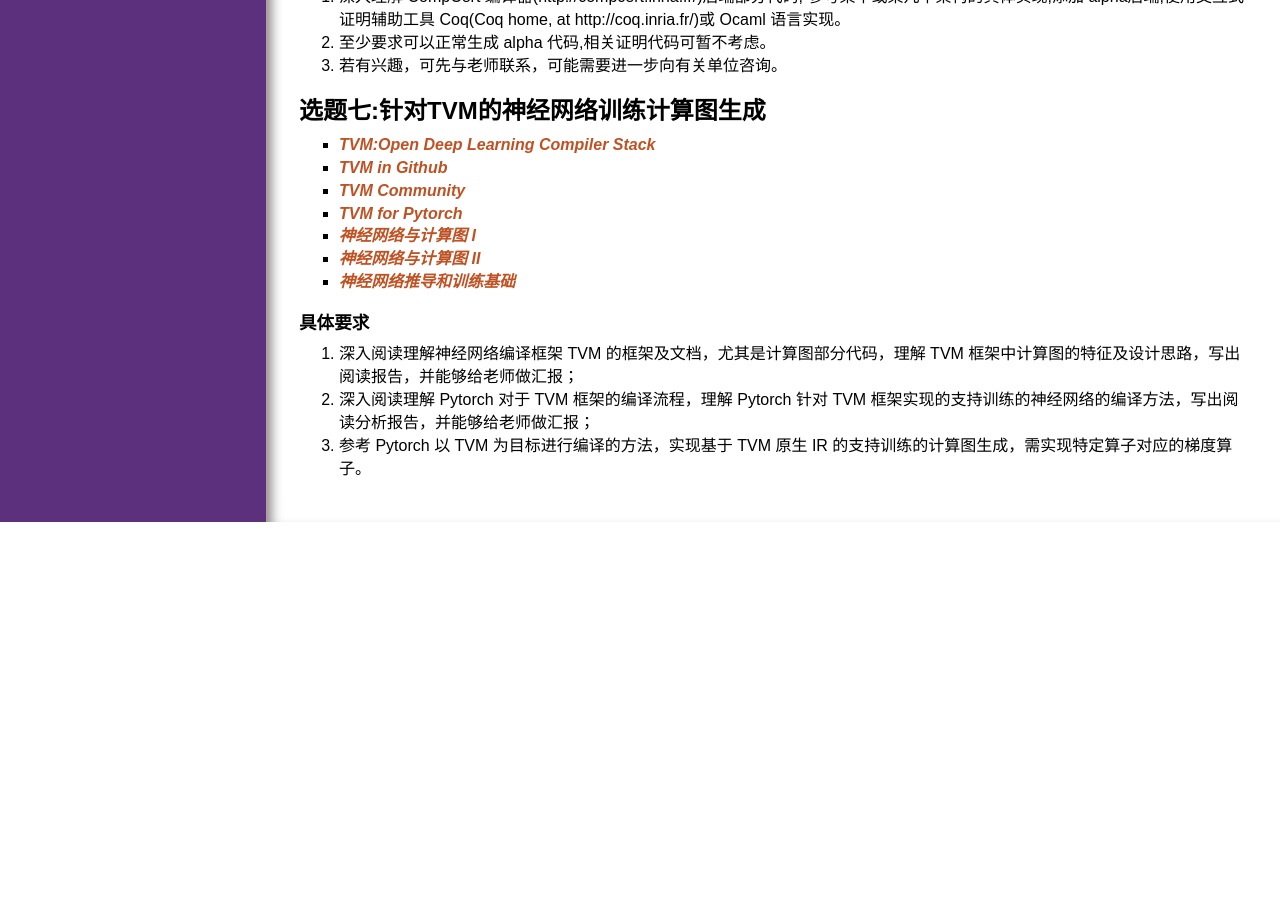
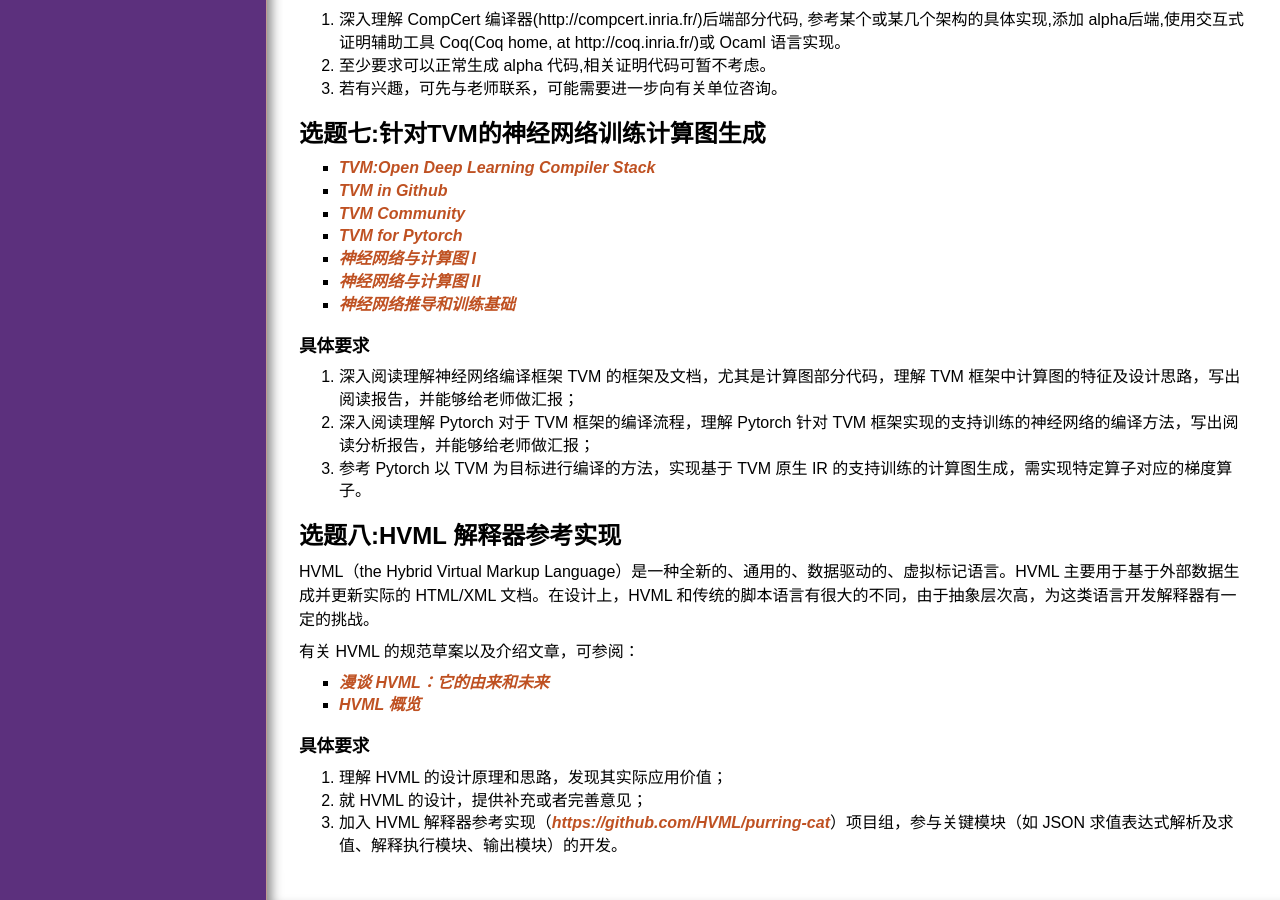
Before and after one commit to chyyuu/compiler_course_info, a Jekyll site: the page built from readinglist.md, in a window 1280 px wide and 900 px high, scrolled down 4035 px. Built offline with Jekyll 4.4.1, drawn with Linux system fonts in a browser that asks for light colours; nearby versions of some CDN libraries; our own code applies the rules of GitHub Pages for plain Markdown files; before the commit the page ends 4557 px from its top, so only the background shows below that.

Commit message:
Update readinglist.md

```diff
--- a/readinglist.md
+++ b/readinglist.md
@@ -10,6 +10,7 @@
 * [选题五 编译器验证的翻译确认方法](#选题五编译器验证的翻译确认方法)
 * [选题六 移植CompCert编译器至alpha架构](#选题六移植CompCert编译器至alpha架构)
 * [选题七 针对TVM的神经网络训练计算图生成](#选题X1针对TVM的神经网络训练计算图生成)
+* [选题八 HVML 解释器参考实现](#选题八HVML 解释器参考实现)
 
 大部分论文都有对应的开放源码的项目，且与编译等技术紧密相关。想进一步了解某篇论文或选定一篇论文或有自己的新颖想法作为拓展实验的目标后，请与王老师、姚老师或陈老师联系。
 
@@ -154,3 +155,19 @@
 1. 深入阅读理解神经网络编译框架 TVM 的框架及文档，尤其是计算图部分代码，理解 TVM 框架中计算图的特征及设计思路，写出阅读报告，并能够给老师做汇报；
 2. 深入阅读理解 Pytorch 对于 TVM 框架的编译流程，理解 Pytorch 针对 TVM 框架实现的支持训练的神经网络的编译方法，写出阅读分析报告，并能够给老师做汇报；
 3. 参考 Pytorch 以 TVM 为目标进行编译的方法，实现基于 TVM 原生 IR 的支持训练的计算图生成，需实现特定算子对应的梯度算子。
+
+
+##  选题八:HVML 解释器参考实现
+
+HVML（the Hybrid Virtual Markup Language）是一种全新的、通用的、数据驱动的、虚拟标记语言。HVML 主要用于基于外部数据生成并更新实际的 HTML/XML 文档。在设计上，HVML 和传统的脚本语言有很大的不同，由于抽象层次高，为这类语言开发解释器有一定的挑战。
+
+有关 HVML 的规范草案以及介绍文章，可参阅：
+
+- [漫谈 HVML：它的由来和未来](https://github.com/HVML/hvml-docs/blob/master/zh/brief-introduction-to-hvml-zh.md)
+- [HVML 概览](https://github.com/HVML/hvml-docs/blob/master/zh/hvml-overview-zh.md)
+
+### 具体要求
+
+1. 理解 HVML 的设计原理和思路，发现其实际应用价值；
+1. 就 HVML 的设计，提供补充或者完善意见；
+1. 加入 HVML 解释器参考实现（<https://github.com/HVML/purring-cat>）项目组，参与关键模块（如 JSON 求值表达式解析及求值、解释执行模块、输出模块）的开发。
```
